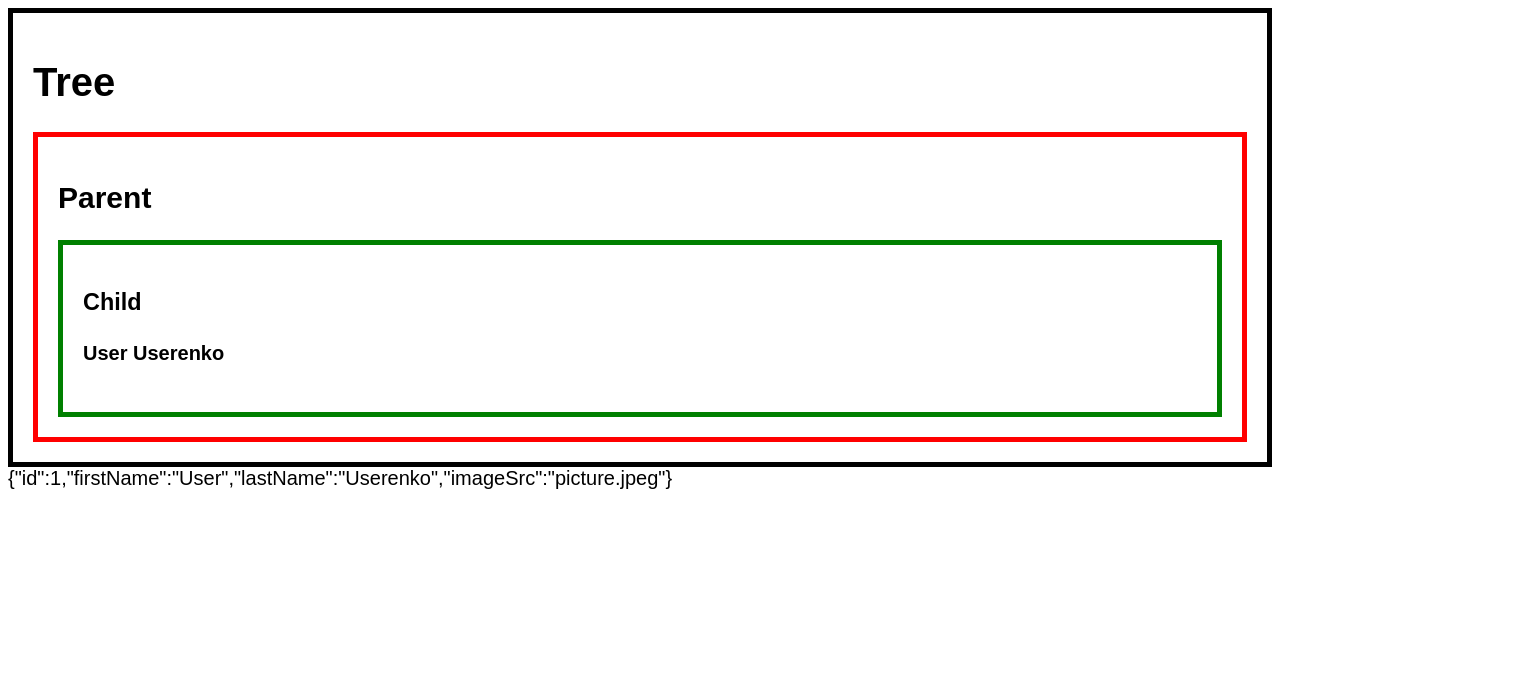
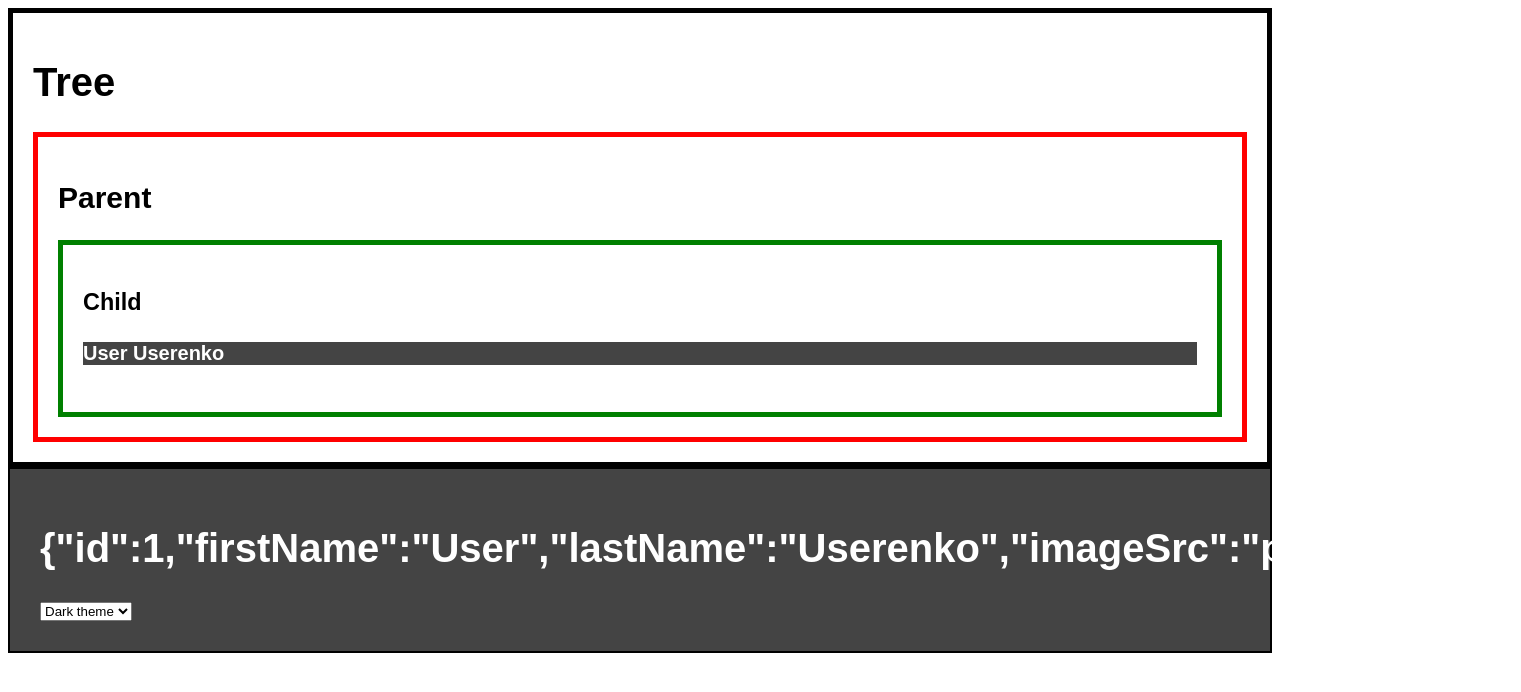
Before and after one commit to Makskuh/fe-2023-1-react-app, a React (Create React App) app: page / in a window 1280 px wide. Shown: the top 692 px of the page, 1521 px wide, since content can reach past the window. Built offline with nearby package versions, Linux system fonts and the light colour scheme.

Commit message:
Add app theme example

```diff
--- a/src/App.js
+++ b/src/App.js
@@ -4,7 +4,11 @@ import HomePage from './pages/HomePage';
 import AboutPage from './pages/AboutPage';
 import PostsPage from './pages/PostsPage';
 import Tree from './components/Tree';
-import { UserContext } from './contexts';
+import { UserContext, ThemeContext } from './contexts';
+import CONSTANTS from './constants';
+import Header from './components/Header';
+import Sidebar from './components/Sidebar';
+
 class App extends React.Component {
   constructor(props) {
     super(props);
@@ -16,23 +20,18 @@ class App extends React.Component {
         lastName: 'Userenko',
         imageSrc: 'picture.jpeg',
       },
+      theme: CONSTANTS.THEMES.DARK,
     };
   }
 
-  handleIsVisible = () => {
+  changeTheme = (newTheme) => {
     this.setState({
-      isVisible: !this.state.isVisible,
+      theme: newTheme,
     });
   };
 
-  clickCatHandler = () => {
-    alert('You clicked on cat!');
-  };
-
   render() {
-    const { user } = this.state;
-
-    console.log(UserContext);
+    const { user, theme } = this.state;
 
     // return (
     //   <BrowserRouter>
@@ -54,24 +53,26 @@ class App extends React.Component {
     //   </BrowserRouter>
     // );
 
+    // const props = {
+    //   // value: {
+    //   //   theme,
+    //   //   changeTheme: this.changeTheme
+    //   // }
+    //   // value: [theme, this.changeTheme]
+    // }
+
     return (
-      <>
+      <ThemeContext.Provider value={[theme, this.changeTheme]}>
         <UserContext.Provider value={user}>
           <Tree />
           <Sidebar />
         </UserContext.Provider>
-      </>
+      </ThemeContext.Provider>
     );
   }
 }
 
-const Sidebar = (props) => {
-  return (
-    <UserContext.Consumer>
-      {(user) => <div>{JSON.stringify(user)}</div>}
-    </UserContext.Consumer>
-  );
-};
+
 
 const NotFound = () => <div>404 Page not found</div>;
 
--- a/src/common/styles/_templates.scss
+++ b/src/common/styles/_templates.scss
@@ -3,3 +3,13 @@
   border-radius: 20px;
   border: 2px solid black;
 }
+
+%darkTheme {
+  background-color: #444444;
+  color: white;
+}
+
+%lightTheme {
+  background-color: #bbbbbb;
+  color: black;
+}
--- /dev/null
+++ b/src/components/Sidebar/Sidebar.module.scss
@@ -0,0 +1,14 @@
+@import '../../common/styles/templates';
+
+.container {
+  border: 2px solid black;
+  padding: 30px;
+}
+
+.lightTheme {
+  @extend %lightTheme;
+}
+
+.darkTheme {
+  @extend %darkTheme;
+}
--- /dev/null
+++ b/src/components/Sidebar/index.jsx
@@ -0,0 +1,43 @@
+import React from 'react';
+import classNames from 'classnames';
+import { UserContext, ThemeContext } from '../../contexts';
+import CONSTANTS from '../../constants';
+import styles from './Sidebar.module.scss';
+
+const { THEMES } = CONSTANTS;
+
+function Sidebar() {
+  return (
+    <UserContext.Consumer>
+      {(user) => (
+        <ThemeContext.Consumer>
+          {([theme, switchTheme]) => {
+            const className = classNames(styles.container, {
+              [styles.darkTheme]: theme === THEMES.DARK,
+              [styles.lightTheme]: theme === THEMES.LIGHT,
+            });
+
+            const handleThemeChange = (e) => {
+              const {
+                target: { value },
+              } = e;
+
+              switchTheme(value);
+            };
+
+            return (
+              <div className={className}>
+                <h1>{JSON.stringify(user)}</h1>
+                <select value={theme} onChange={handleThemeChange}>
+                  <option value={THEMES.DARK}>Dark theme</option>
+                  <option value={THEMES.LIGHT}>Light theme</option>
+                </select>
+              </div>
+            );
+          }}
+        </ThemeContext.Consumer>
+      )}
+    </UserContext.Consumer>
+  );
+}
+export default Sidebar;
--- /dev/null
+++ b/src/components/Tree/Parent/Child/UserData/UserData.module.scss
@@ -0,0 +1,9 @@
+@import '../../../../../common/styles/templates';
+
+.lightTheme {
+  @extend %lightTheme;
+}
+
+.darkTheme {
+  @extend %darkTheme;
+}
--- a/src/components/Tree/Parent/Child/UserData/index.jsx
+++ b/src/components/Tree/Parent/Child/UserData/index.jsx
@@ -1,23 +1,37 @@
 import React from 'react';
-import { UserContext } from '../../../../../contexts';
+import classNames from 'classnames';
+import { UserContext, ThemeContext } from '../../../../../contexts';
+import CONSTANTS from '../../../../../constants';
+import styles from './UserData.module.scss';
+
+const { THEMES } = CONSTANTS;
 
 function UserData(props) {
-  // return (
-  //   <div>
-  //     <h4>
-  //       {user.firstName} {user.lastName}
-  //     </h4>
-  //   </div>
-  // );
+  /*
+
+
+
+  */
 
   return (
     <UserContext.Consumer>
       {(user) => (
-        <div>
-          <h4>
-            {user.firstName} {user.lastName}
-          </h4>
-        </div>
+        <ThemeContext.Consumer>
+          {([theme]) => {
+            const className = classNames({
+              [styles.darkTheme]: theme === THEMES.DARK,
+              [styles.lightTheme]: theme === THEMES.LIGHT,
+            });
+
+            return (
+              <div className={className}>
+                <h4>
+                  {user.firstName} {user.lastName}
+                </h4>
+              </div>
+            );
+          }}
+        </ThemeContext.Consumer>
       )}
     </UserContext.Consumer>
   );
--- a/src/contexts/index.js
+++ b/src/contexts/index.js
@@ -1,3 +1,4 @@
-import { createContext } from 'react';
+import React,{ createContext } from 'react';
 
 export const UserContext = createContext();
+export const ThemeContext = React.createContext();
```
